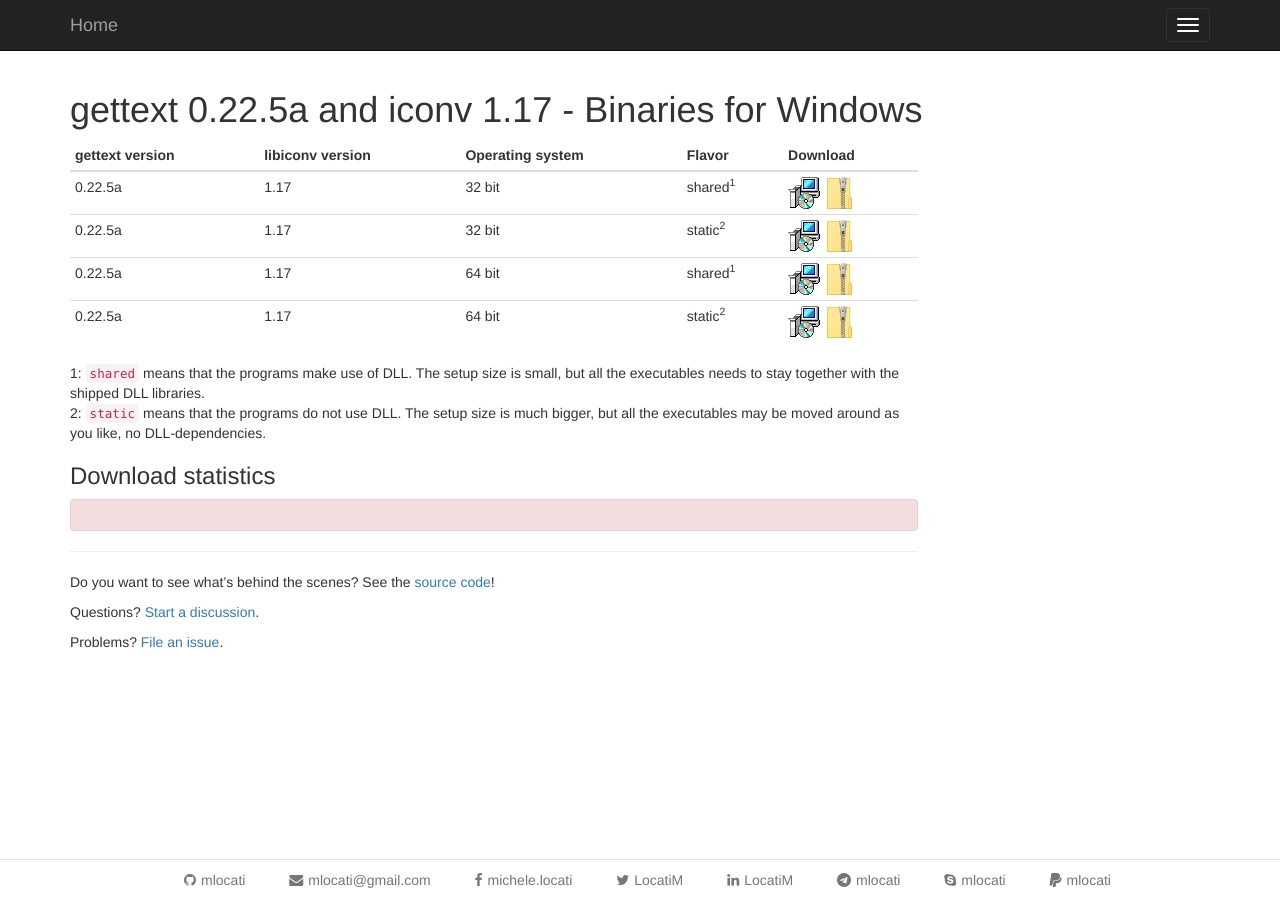
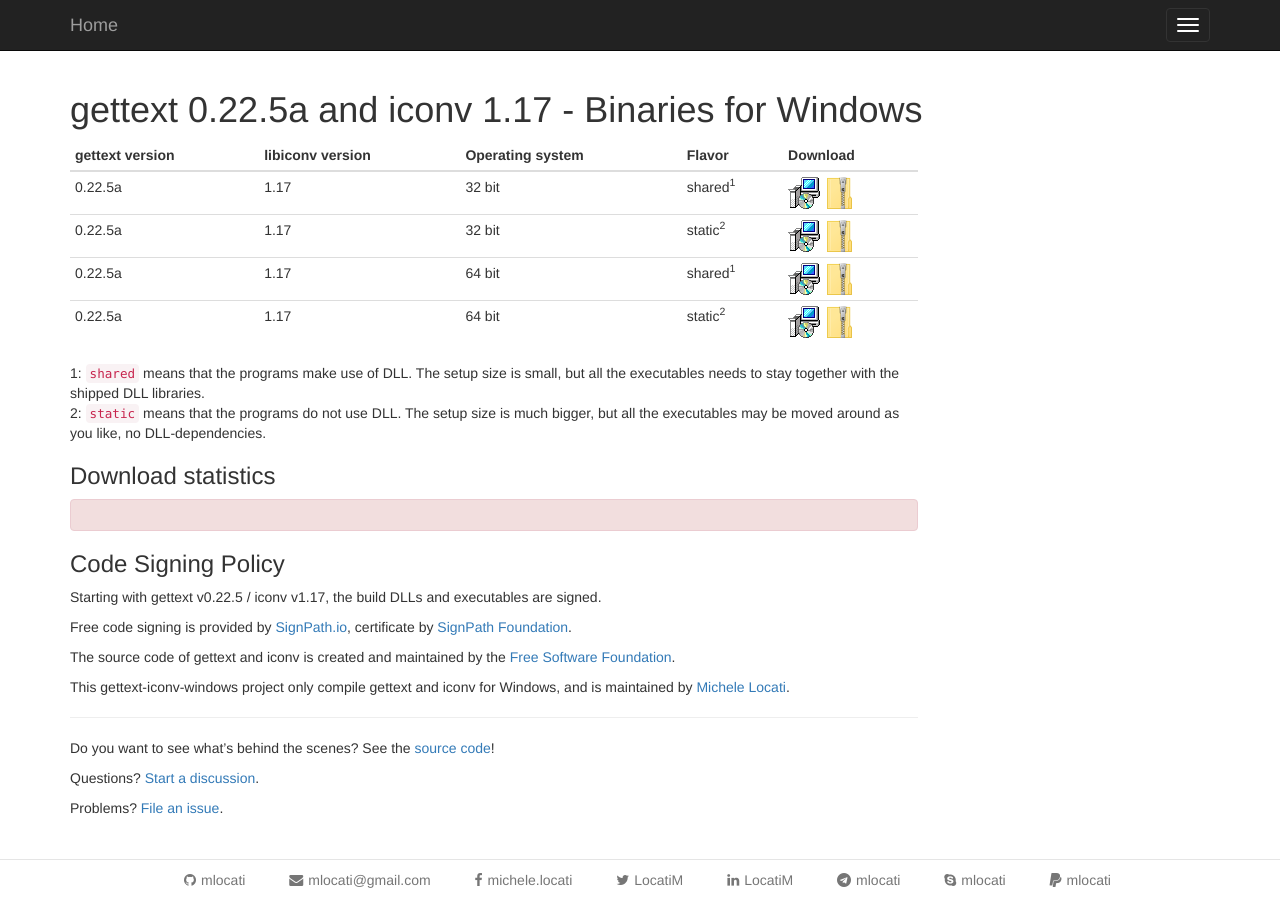
Before and after one commit to mlocati/mlocati.github.io, a Jekyll site: the page built from _articles/gettext-iconv-windows.md, in a window 1280 px wide. Built offline with Jekyll 4.4.1, drawn with Linux system fonts in a browser that asks for light colours.

Commit message:
Add a note about SignPath

```diff
--- a/_articles/gettext-iconv-windows.md
+++ b/_articles/gettext-iconv-windows.md
@@ -24,6 +24,17 @@ date: 2019-05-10T13:12:00+02:00
 
 <div id="giw-download-stats"><i class="fa fa-refresh fa-spin"></i></div>
 
+
+### Code Signing Policy
+
+Starting with gettext v0.22.5 / iconv v1.17, the build DLLs and executables are signed.
+
+Free code signing is provided by [SignPath.io](https://about.signpath.io/), certificate by [SignPath Foundation](https://signpath.org/).
+
+The source code of gettext and iconv is created and maintained by the [Free Software Foundation](https://www.fsf.org/).
+
+This gettext-iconv-windows project only compile gettext and iconv for Windows, and is maintained by [Michele Locati](https://mlocati.github.io).
+
 ----
 
 Do you want to see what's behind the scenes? See the [source code](https://github.com/mlocati/gettext-iconv-windows)!
```
